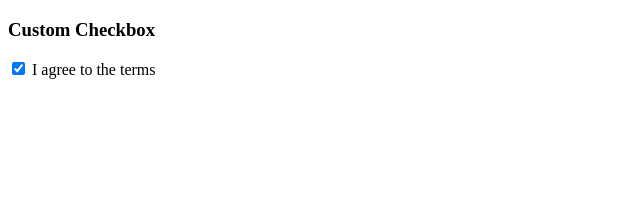
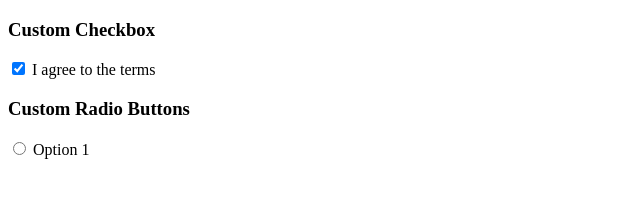
Before and after one commit to straumoy/14-Custom-Checkbox-and-Radio, a plain HTML site: page index.html in a window 1280 px wide. Shown: the whole page, without its empty margins (0-640 px from the left). Drawn offline with Linux system fonts and the light colour scheme.

Commit message:
added radio button

```diff
--- a/index.html
+++ b/index.html
@@ -15,6 +15,13 @@
         <span class="checkmark"></span>
         I agree to the terms
     </label>
+
+    <h3>Custom Radio Buttons</h3>
+    <label class="custom">
+        <input type="radio" name="option">
+        <span class="radiomark"></span>
+        Option 1
+    </label>
 </body>
 
 </html>
```
